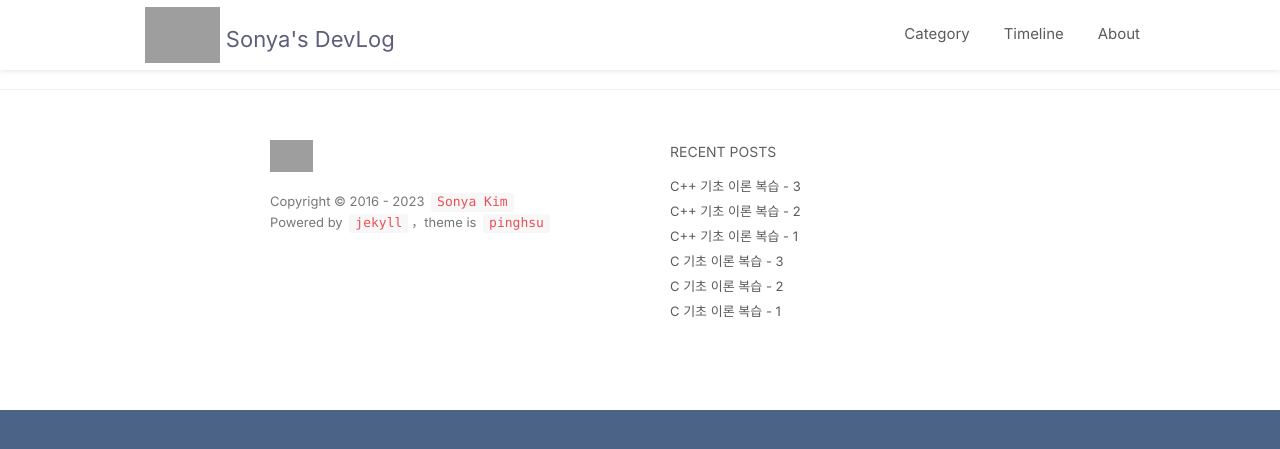
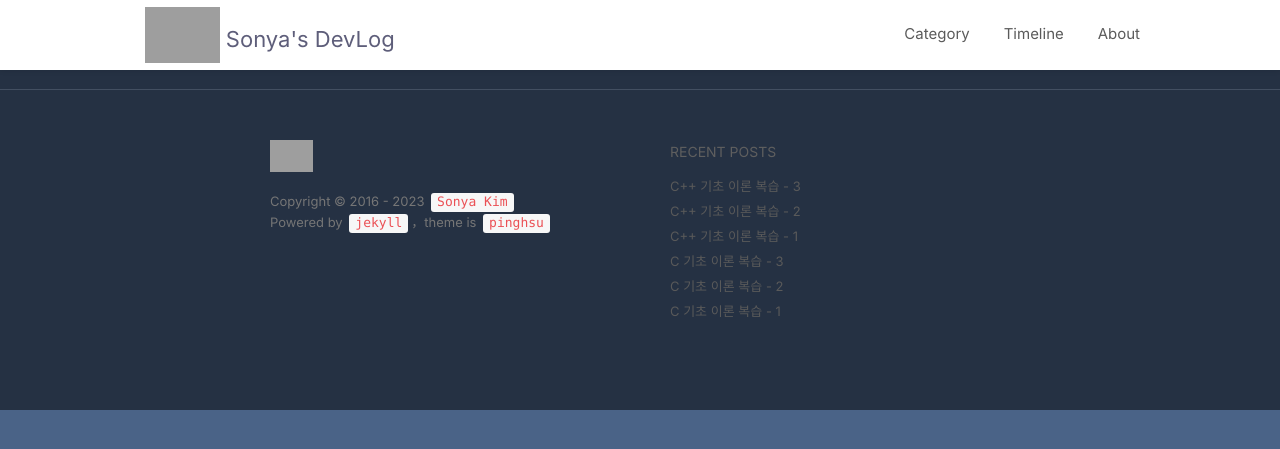
Before and after one commit to ssonsonya/ssonsonya.github.io, a Jekyll site: the page built from category.html, in a window 1280 px wide. Shown: the top 449 px of the page. Built offline with Jekyll 4.4.1, drawn with Linux system fonts in a browser that asks for light colours; nearby versions of some CDN libraries; comment, search, counter and statistics services are not loaded; grey boxes are pictures that could not be loaded.

Commit message:
Update footer bg color

```diff
--- a/_includes/footer.html
+++ b/_includes/footer.html
@@ -1,9 +1,9 @@
-<footer id="footer" class="footer bg-white">
+<footer id="footer" class="footer bg-deepgrey">
     <div class="footer-social">
         <div class="footer-container clearfix">
             <div class="social-list">
                 <a href="{{ '/' | prepend: site.baseurl }}"><span class='iconfont icon-home'></span>&nbsp;&nbsp;HOME</a>
-                <a rel="nofollow" target="_blank" href="{{site.github}}"><span class='iconfont icon-github'></span>&nbsp;&nbsp;Github</a>
+                <a rel="nofollow" target="_blank" href="{{site.github}}"><span class='iconfont icon-github'></span>&nbsp;&nbsp;GitHub</a>
                 <a target="_blank" href="{{ '/feed.xml' | prepend: site.baseurl }}"><span class='iconfont icon-rss'></span>&nbsp;&nbsp;RSS</a>
             </div>
         </div>
```
